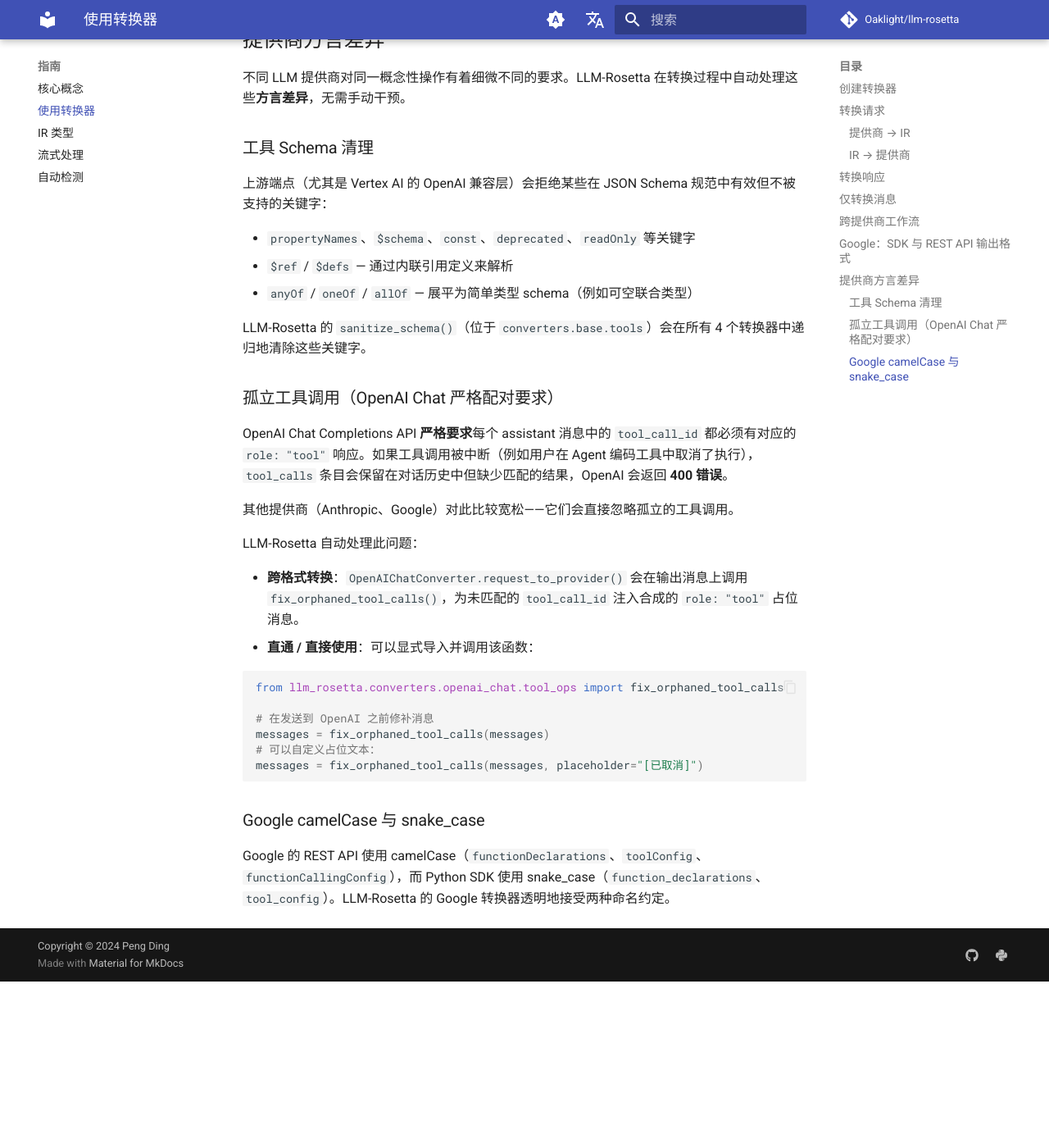
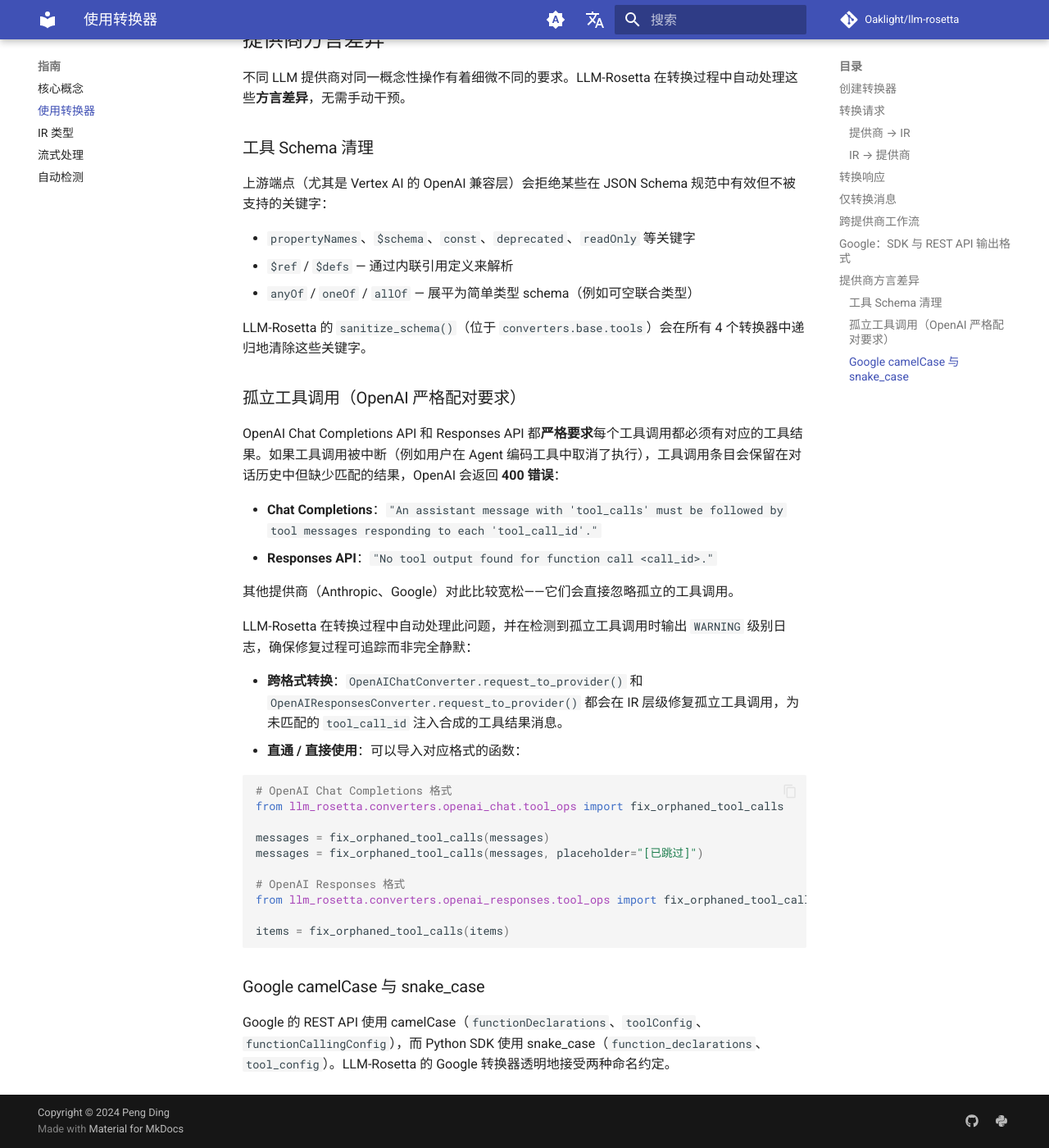
Before and after one commit to Oaklight/llm-rosetta, an MkDocs documentation site: the page built from docs/guide/converters.md, in a window 1280 px wide and 1400 px high, scrolled down 2025 px. Shown: the whole window at 82% size. Built offline with MkDocs 1.6.1 and Material for MkDocs 9.7.7, drawn with Linux system fonts in a browser that asks for light colours; comment, search, counter and statistics services are not loaded; before the commit the page ends 3222 px from its top, so only the background shows below that.

Commit message:
docs: 更新孤立工具调用文档，覆盖 Responses API 和 WARNING 日志

````diff
--- a/docs/guide/converters.md
+++ b/docs/guide/converters.md
@@ -102,24 +102,31 @@ rest_body, warnings = google_conv.request_to_provider(ir_request, output_format=
 
 LLM-Rosetta 的 `sanitize_schema()`（位于 `converters.base.tools`）会在所有 4 个转换器中递归地清除这些关键字。
 
-### 孤立工具调用（OpenAI Chat 严格配对要求）
+### 孤立工具调用（OpenAI 严格配对要求）
 
-OpenAI Chat Completions API **严格要求**每个 assistant 消息中的 `tool_call_id` 都必须有对应的 `role: "tool"` 响应。如果工具调用被中断（例如用户在 Agent 编码工具中取消了执行），`tool_calls` 条目会保留在对话历史中但缺少匹配的结果，OpenAI 会返回 **400 错误**。
+OpenAI Chat Completions API 和 Responses API 都**严格要求**每个工具调用都必须有对应的工具结果。如果工具调用被中断（例如用户在 Agent 编码工具中取消了执行），工具调用条目会保留在对话历史中但缺少匹配的结果，OpenAI 会返回 **400 错误**：
+
+- **Chat Completions**：`"An assistant message with 'tool_calls' must be followed by tool messages responding to each 'tool_call_id'."`
+- **Responses API**：`"No tool output found for function call <call_id>."`
 
 其他提供商（Anthropic、Google）对此比较宽松——它们会直接忽略孤立的工具调用。
 
-LLM-Rosetta 自动处理此问题：
+LLM-Rosetta 在转换过程中自动处理此问题，并在检测到孤立工具调用时输出 `WARNING` 级别日志，确保修复过程可追踪而非完全静默：
 
-- **跨格式转换**：`OpenAIChatConverter.request_to_provider()` 会在输出消息上调用 `fix_orphaned_tool_calls()`，为未匹配的 `tool_call_id` 注入合成的 `role: "tool"` 占位消息。
-- **直通 / 直接使用**：可以显式导入并调用该函数：
+- **跨格式转换**：`OpenAIChatConverter.request_to_provider()` 和 `OpenAIResponsesConverter.request_to_provider()` 都会在 IR 层级修复孤立工具调用，为未匹配的 `tool_call_id` 注入合成的工具结果消息。
+- **直通 / 直接使用**：可以导入对应格式的函数：
 
 ```python
+# OpenAI Chat Completions 格式
 from llm_rosetta.converters.openai_chat.tool_ops import fix_orphaned_tool_calls
 
-# 在发送到 OpenAI 之前修补消息
 messages = fix_orphaned_tool_calls(messages)
-# 可以自定义占位文本：
-messages = fix_orphaned_tool_calls(messages, placeholder="[已取消]")
+messages = fix_orphaned_tool_calls(messages, placeholder="[已跳过]")
+
+# OpenAI Responses 格式
+from llm_rosetta.converters.openai_responses.tool_ops import fix_orphaned_tool_calls
+
+items = fix_orphaned_tool_calls(items)
 ```
 
 ### Google camelCase 与 snake_case
````
Also changed, not shown: docs/changelog.md (+1 -1 lines).
